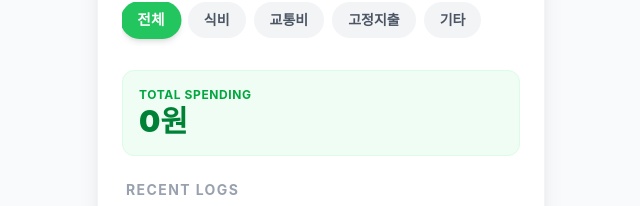
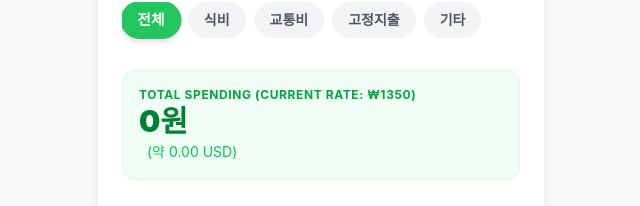
Before and after one commit to devLsy/react-study, a React (Vite) app: page / in a window 1280 px wide. Shown: the part 376-582 px from the top of the page, without its empty margins (319-959 px from the left). Built offline with nearby package versions, Linux system fonts and the light colour scheme; no server answers; the database is empty.

Commit message:
feat: 환율정보 연동

```diff
--- a/src/App.jsx
+++ b/src/App.jsx
@@ -1,4 +1,5 @@
 import { useMoneyLogs } from './hooks/userMoneyLogs';
+import { useExchangeRate } from './hooks/useExchangeRate';
 import MoneyInput from './component/MoneyInput';
 import LogList from './component/LogList';
 import Summary from './component/Summary';
@@ -9,6 +10,9 @@ function App() {
   const {
     logs, money, setMoney, setCategory, setFilter, editId, filter, category, filteredTotal, displayLogs, summary, getSummary, inputRef, addLog, delLog, setClearlocalStorage, onKeyDown, updateLog, handleUpdate, startEdit
   } = useMoneyLogs();
+
+  // 실시간 환율정보 가져오기
+  const rate = useExchangeRate();
 
   const moneyChange = (e) => {
     const value = e.target.value.replace(/[^0-9]/g, ''); // 숫자만 허용
@@ -66,8 +70,9 @@ function App() {
           </div>
 
           <div className="bg-green-50 rounded-xl p-4 border border-green-100">
-            <p className="text-xs text-green-600 font-bold uppercase tracking-wider">Total Spending</p>
+            <p className="text-xs text-green-600 font-bold uppercase tracking-wider">Total Spending (Current Rate: ₩{rate || '로딩 중...'})</p>
             <h2 className="text-3xl font-black text-green-700">{filteredTotal.toLocaleString()}원</h2>
+            <span className="text-sm text-green-500 ml-2">(약 { rate ? (filteredTotal / rate).toFixed(2) : '0.00'} USD)</span>
           </div>
 
           {displayLogs.length > 0 && (
--- /dev/null
+++ b/src/hooks/useExchangeRate.js
@@ -0,0 +1,21 @@
+import { useState, useEffect } from "react";
+
+export const useExchangeRate = () => {
+    const [rate, setRate] = useState(1350);
+
+    useEffect(() => {
+        const fetchRate = async () => {
+            try {
+                const res = await fetch('https://api.exchangerate-api.com/v4/latest/USD');
+                const data = await res.json();
+                setRate(data.rates.KRW);
+                console.log("실시간 환율 데이터 로드 완료", data.rates.KRW);
+            } catch (error) {
+                console.error("환율 데이터 불러오기 실패:", error);
+            }
+        }
+        fetchRate();
+    }, []);
+
+    return rate;
+}
```
Also changed, not shown: src/hooks/useMeno.js (deleted).
